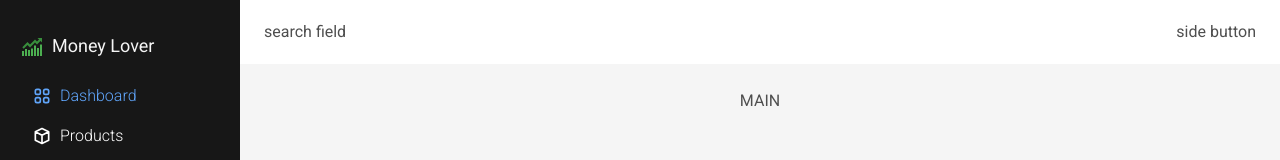
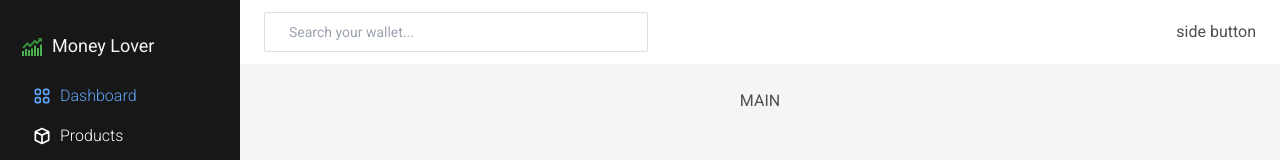
Before and after one commit to TrangDC/Money_Lover_Module_6, a React (Create React App) app: page / in a window 1280 px wide. Shown: the top 160 px of the page. Built offline with nearby package versions, Linux system fonts and the light colour scheme; what yup-password would draw is missing.

Commit message:
setup search input with className

```diff
--- a/src/new_src/components/shared/Header.js
+++ b/src/new_src/components/shared/Header.js
@@ -3,7 +3,13 @@ import React from 'react';
 const Header = () => {
     return (
         <div className='bg-white h-16 px-4 flex justify-between items-center'>
-            <div>search field</div>
+            <div>
+                <input type='text'
+                       placeholder='Search your wallet...'
+                       className='text-sm focus:outline-none active:outline-none
+                                  h-10 w-[24rem] border border-gray-400 rounded-sm px-4'
+                />
+            </div>
             <div>side button</div>
         </div>
     );
```
